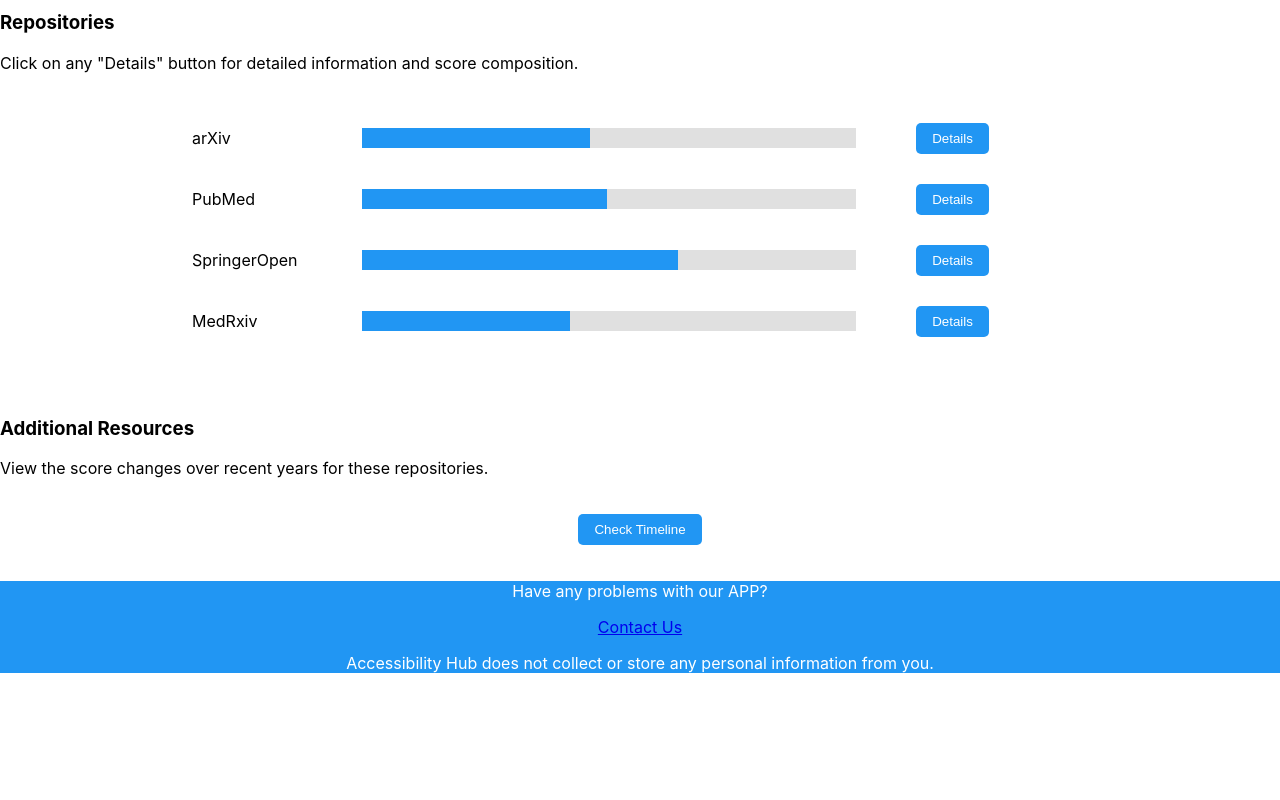
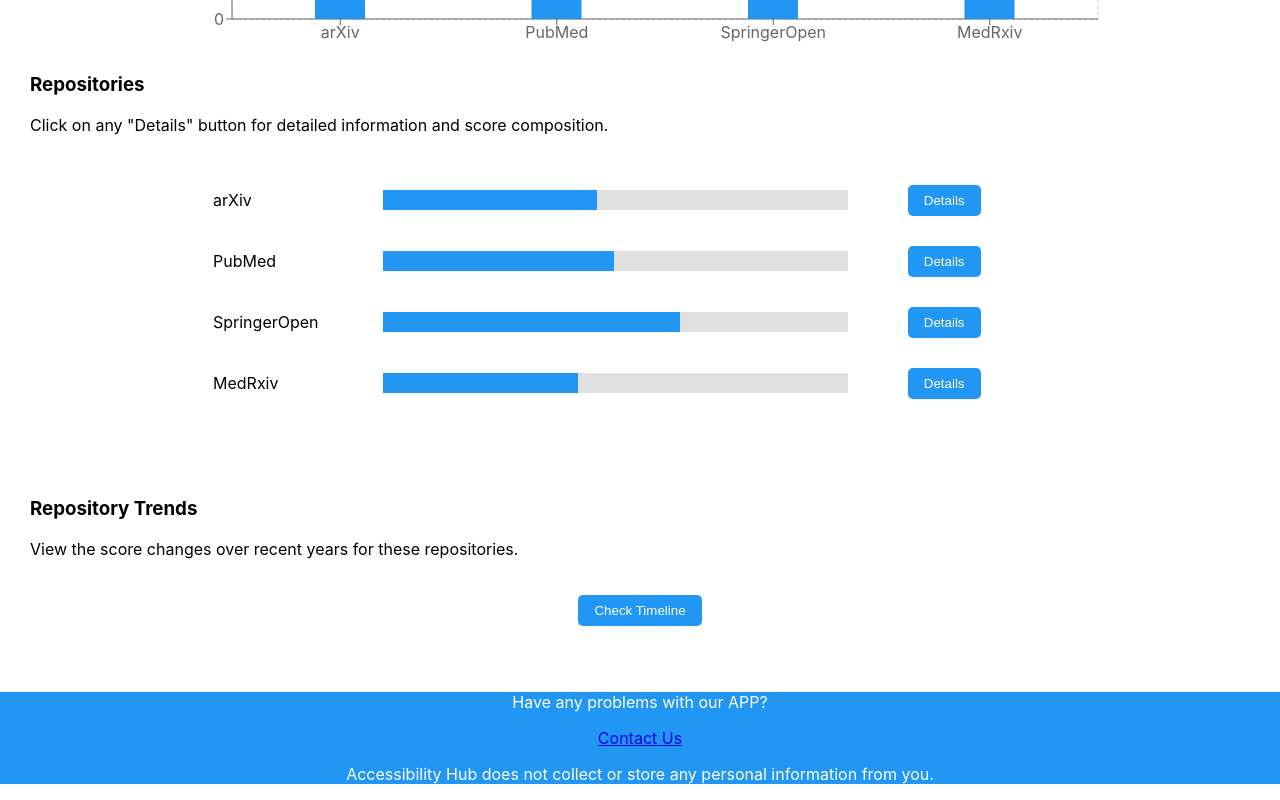
Before and after one commit to RenjunT/AccessibilityHub, a React (Create React App) app: page /Timeline in a window 1280 px wide. Shown: the part 864-1664 px from the top of the page. Before the commit the page ends 1553 px from the top, so only its background shows below. Built offline with nearby package versions, Linux system fonts and the light colour scheme.

Commit message:
Description update and layout

```diff
--- a/src/App.css
+++ b/src/App.css
@@ -6,9 +6,9 @@
 .content {
   position: relative;
   display: flex;
-  justify-content: center; /* Center horizontally */
-  align-items: center;     /* Center vertically */
-  height: 150%;
+  flex-direction: column; /* Stack flex items vertically */
+  height: auto;
+  padding: 30px; /* Add horizontal padding */
 }
 
 .App {
--- a/src/DetailsPage.css
+++ b/src/DetailsPage.css
@@ -20,3 +20,7 @@
 .scoring-explanation p {
   line-height: 1.6;
 }
+
+.intro-text{
+  padding: 30px;
+}
--- a/src/DetailsPage.js
+++ b/src/DetailsPage.js
@@ -63,7 +63,7 @@
       {/* ... */}
       <footer className="footer">
           <p>Have any problems with our APP?</p>
-          <a href="#" className="App-link">Contact Us</a>
+          <a href="#mailto:renjun.tang@uzh.ch?subject=Feedback%20on%20Accessibility%20Hub&body=Hi%20there,%0D%0A%0D%0AI%20wanted%20to%20share%20some%20feedback..." className="App-link">Contact Us</a>
           <p>Accessibility Hub does not collect or store any personal information from you.</p>
           <button onClick={()=> navigate('/score-explanation')}>Learn How Scoring Works</button>
       </footer>
--- a/src/MainPage.js
+++ b/src/MainPage.js
@@ -40,7 +40,7 @@
     <div className="MainPage">
         <Header />
 
-        <div classname="content">
+        <div className="content">
         <h2>Welcome to Accessibility Hub! </h2>
         <p>Explore the accessibility details from these repositories, understand scoring, and more. Navigate through the app using the options below.</p>
 
@@ -116,7 +116,7 @@
           </section>
 
         <section className="additional-resources">
-          <h3>Additional Resources</h3>
+          <h3>Repository Trends</h3>
           <p>View the score changes over recent years for these repositories.</p>
           <div className="timeline-button-container">
           <button className="timeline-btn" onClick={() => navigate('/timeline')}>Check Timeline</button>
--- a/src/Timeline.css
+++ b/src/Timeline.css
@@ -1,10 +1,11 @@
 
 .timeline-container {
-    font-family: Arial, sans-serif;
+
     background-color: #ffffff;
 
     display: flex;
     flex-direction: column;
+
 
   }
 
@@ -13,7 +14,6 @@
     align-items: center;
     justify-content: space-between;
     width: 100%;
-    padding: 20px 0;
     background-color: #ffffff;
     border-radius: 10px;
     box-shadow: 0px 3px 10px rgba(0, 0, 0, 0.1);
@@ -21,9 +21,10 @@
 
 
 
-  .timeline-title-section p {
+  .timeline-title-section  {
     font-size: 16px;
     color: #0a0b0b;
+    padding: 30px;
   }
 
   .filter-button {
--- a/src/Timeline.js
+++ b/src/Timeline.js
@@ -36,7 +36,7 @@
 
         <div className="timeline-title-section">
           <h2>Timeline</h2>
-          <p>This is the accessibility score of PDFs in these repositories over recent years</p>
+          <p>This is the accessibility score of PDFs in these repositories over recent years.</p>
         </div>
 
 
--- a/src/components/Dropdown.css
+++ b/src/components/Dropdown.css
@@ -1,7 +1,7 @@
-/* App.css or Dropdown.css */
+
 
 .dropdown {
-    position: absolute; /* or relative, depending on your layout */
+    position: relative; /* or relative, depending on your layout */
     background-color: #f9f9f9;
     min-width: 160px;
     box-shadow: 0px 8px 16px 0px rgba(0,0,0,0.2);
```
